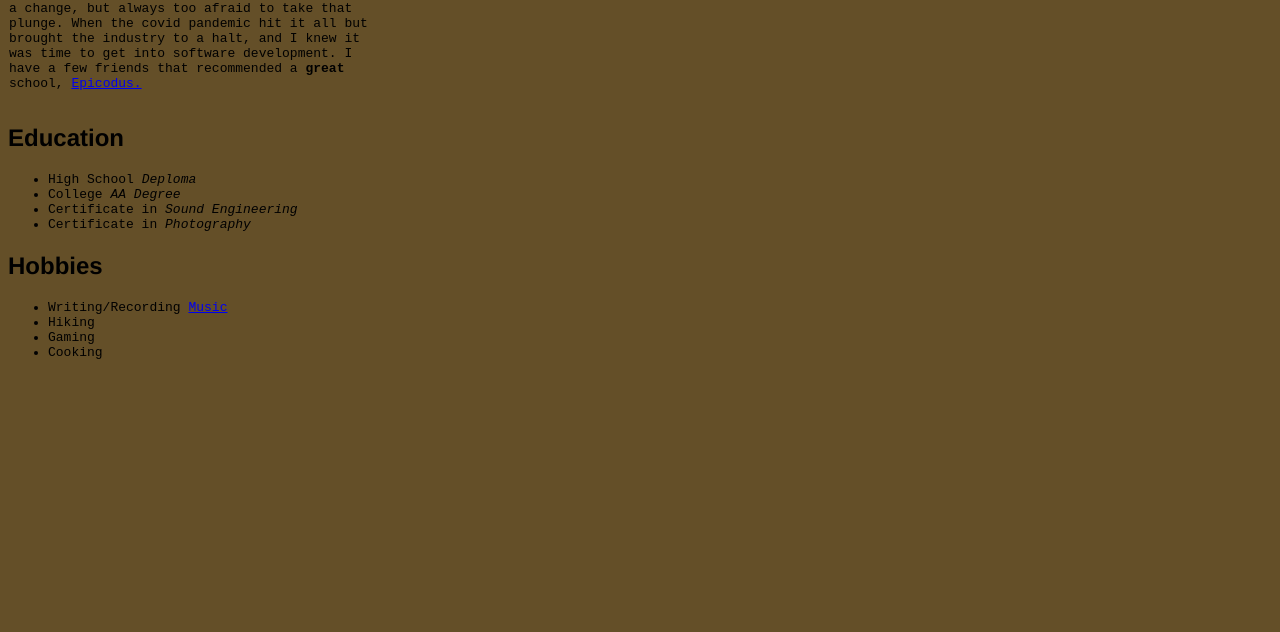
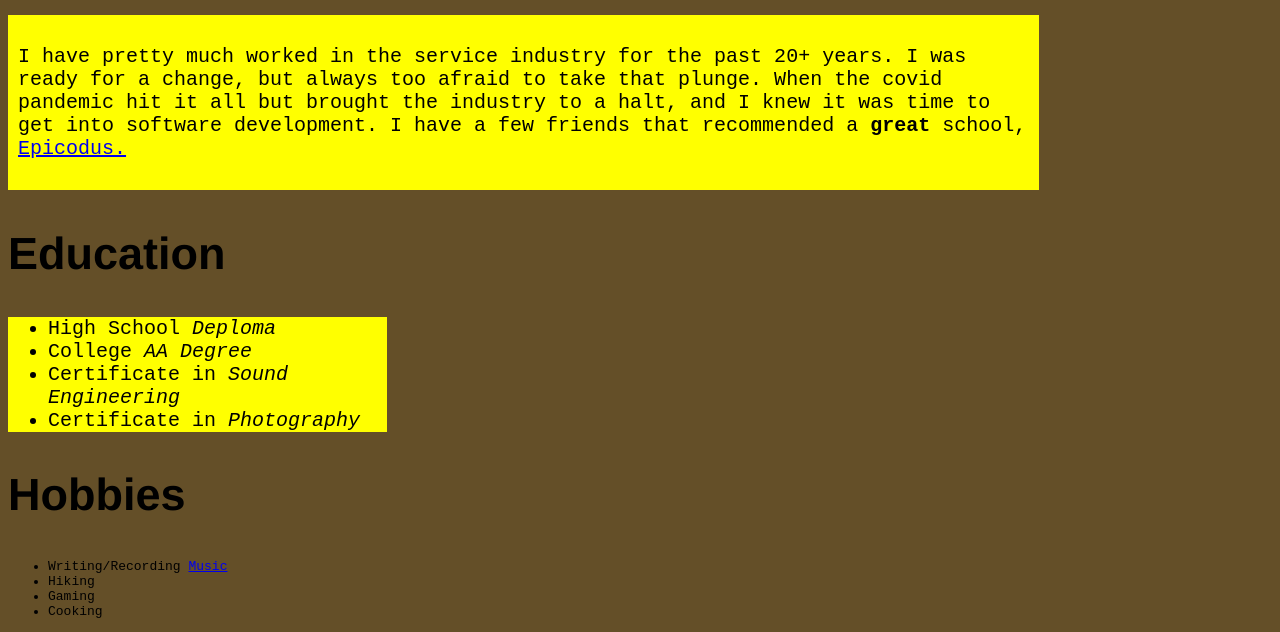
Before and after one commit to Michael-Burton1/project-1, a plain HTML site: page index.html in a window 1280 px wide. Shown: the part 641-1273 px from the top of the page. Before the commit the page ends 1014 px from the top, so only its background shows below. Drawn offline with Linux system fonts and the light colour scheme.

Commit message:
added box classes to sections along with corrisponding stylesheet

```diff
--- a/css/styles.css
+++ b/css/styles.css
@@ -6,18 +6,22 @@ h1{
   text-align: center;
   font-size: 50px;
   font-family: helvetica;
+  background-color: rgb(247, 156, 19);
+  position: fixed
+  width: 100%;
 
   }
 
 .picture{
   text-align: center;
-  padding-top: 0px:
+  border-image: 300px;
 
 }
 
 .sections{
   font-family: helvetica;
   font-style: normal;
+  font-size: 30px;
 }
 
 .sidebar{
@@ -39,13 +43,24 @@ h1{
 }
 
 
-.about{
-  border: 4px black;
-  padding: 1px;
+.about-box{
+  border: 4px grey;
+  padding: 10px;
   display: block;
-  width: 30%;
+  width: 80%;
+  background: yellow;
+  font-size:20px;
 
 }
 body{
   background-color: rgba(73, 48, 2, 0.849);
 }
+
+.education-box{
+  align-content: right;
+  background: yellow;
+  font-size: 20px;
+  width: 30%;
+  s
+}
+}
--- a/index.html
+++ b/index.html
@@ -13,28 +13,38 @@
         <h2>Projects</h2>
       </span></strong>
     <ol>
-      <li><a href="https://github.com/Michael-Burton1/first-week.git"><div class="sections">First-week</div></a></li>
+      <li><a href="https://github.com/Michael-Burton1/first-week.git">
+          <div class="sections">First-week</div>
+        </a></li>
       <p>A webpage describing things that I learned in my first we of coding school using html and css.</p>
-      <li><a href="https://github.com/Michael-Burton1/test.git"><div class="sections">Test</div></a></li>
+      <li><a href="https://github.com/Michael-Burton1/test.git">
+          <div class="sections">Test</div>
+        </a></li>
       <p>A webpage used to test out principals or ideas that were taught while learning html and css. I used html and
         css to create it.</p>
-      <li><a href="https://github.com/Michael-Burton1/my-first-webpage.git"><div class="sections">My First Webpage</div></a></li>
+      <li><a href="https://github.com/Michael-Burton1/my-first-webpage.git">
+          <div class="sections">My First Webpage</div>
+        </a></li>
       <p>The first webpage that I created using html.</p>
-      <li><a href="https://github.com/Michael-Burton1/sals.git"><div class="sections">Sal's</div></a></li>
+      <li><a href="https://github.com/Michael-Burton1/sals.git">
+          <div class="sections">Sal's</div>
+        </a></li>
       <p>A webpage I created to make a mock website for an island resort.</p>
     </ol>
   </div>
 
   <body>
 
-    <span h1><h1>Michael Burton</h1></span>
+    <span h1>
+      <h1>Michael Burton</h1>
+    </span>
     <div class="picture">
       <img src="headshot.jpeg" width="300" hight="70" alt="a picture of Michael Burton">
     </div>
     <div class="sections">
       <h2>About me</h2>
     </div>
-    <span class="about">
+    <div class="about-box">
       <p>I have pretty much worked in the service industry for the past 20+ years. I was ready for a change, but always
         too
         afraid to take that plunge. When the covid pandemic hit it all but brought the industry to a halt, and I knew it
@@ -42,25 +52,29 @@
         time to get into software development. I have a few friends that recommended a <strong>great</strong> school, <a
           href="http//www.epicodus.com">Epicodus.
         </a></p>
-    </span>
+    </div>
 
     <div class="sections">
       <h2>Education</h2>
     </div>
+    <div class="education-box">
       <ul>
         <li>High School <em>Deploma</em></li>
         <li>College <em>AA Degree</em></li>
         <li>Certificate in <em>Sound Engineering</em></li>
         <li>Certificate in <em>Photography</em></li>
       </ul>
+    </div>
     <div class="sections">
       <h2>Hobbies</h2>
     </div>
+    <div Class="Hobbies-box">
       <ul>
         <li>Writing/Recording <a href="https://www.facebook.com/Velella-Velella-23014335222">Music</a></li>
         <li>Hiking</li>
         <li>Gaming</li>
         <li>Cooking</li>
       </ul>
+    </div>
   </body>
 </div>
```
Lines whose indentation alone changed are shown as unchanged.
